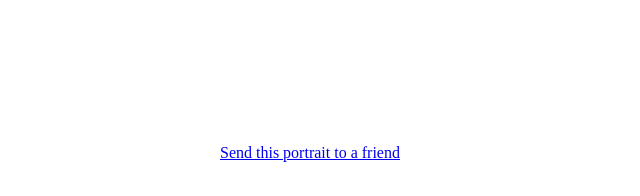
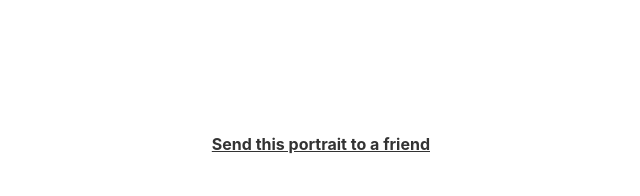
Before and after one commit to gebgebgeb/portraits, a website: page build/previousPortrait.html in a window 1280 px wide. Shown: the whole page, without its empty margins (92-732 px from the left). Drawn offline with nearby package versions, Linux system fonts and the light colour scheme; no server answers; a web font is replaced by a local one.

Commit message:
styling share link

```diff
--- a/build/previousPortrait.html
+++ b/build/previousPortrait.html
@@ -1,6 +1,7 @@
 <html>
 	<head>
 		<link rel='stylesheet' type='text/css' href='style.css'>
+		<link rel='stylesheet' href='bootstrap.css'>
 		<title>Saved Portrait</title>
 	</head>
 	<body>
```
